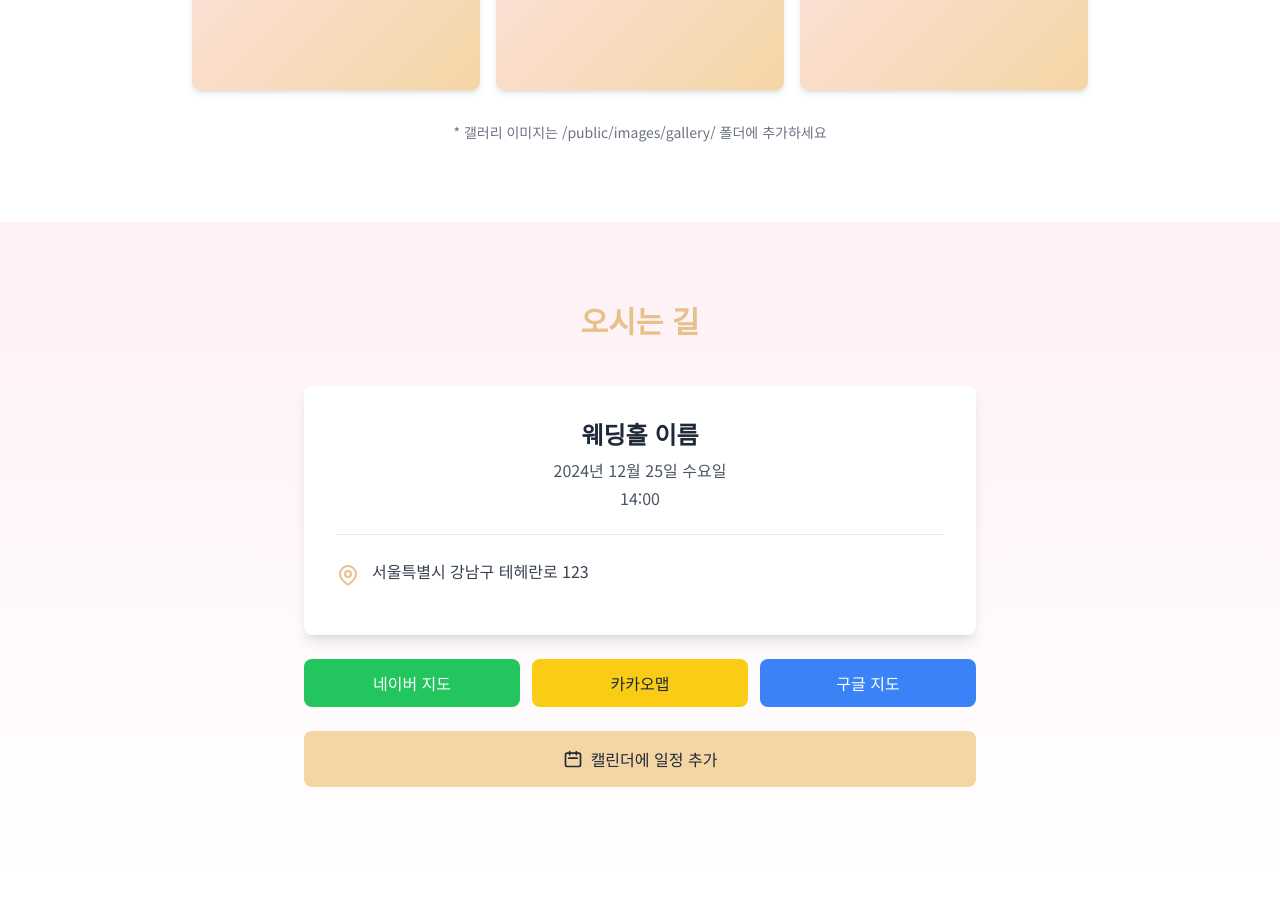
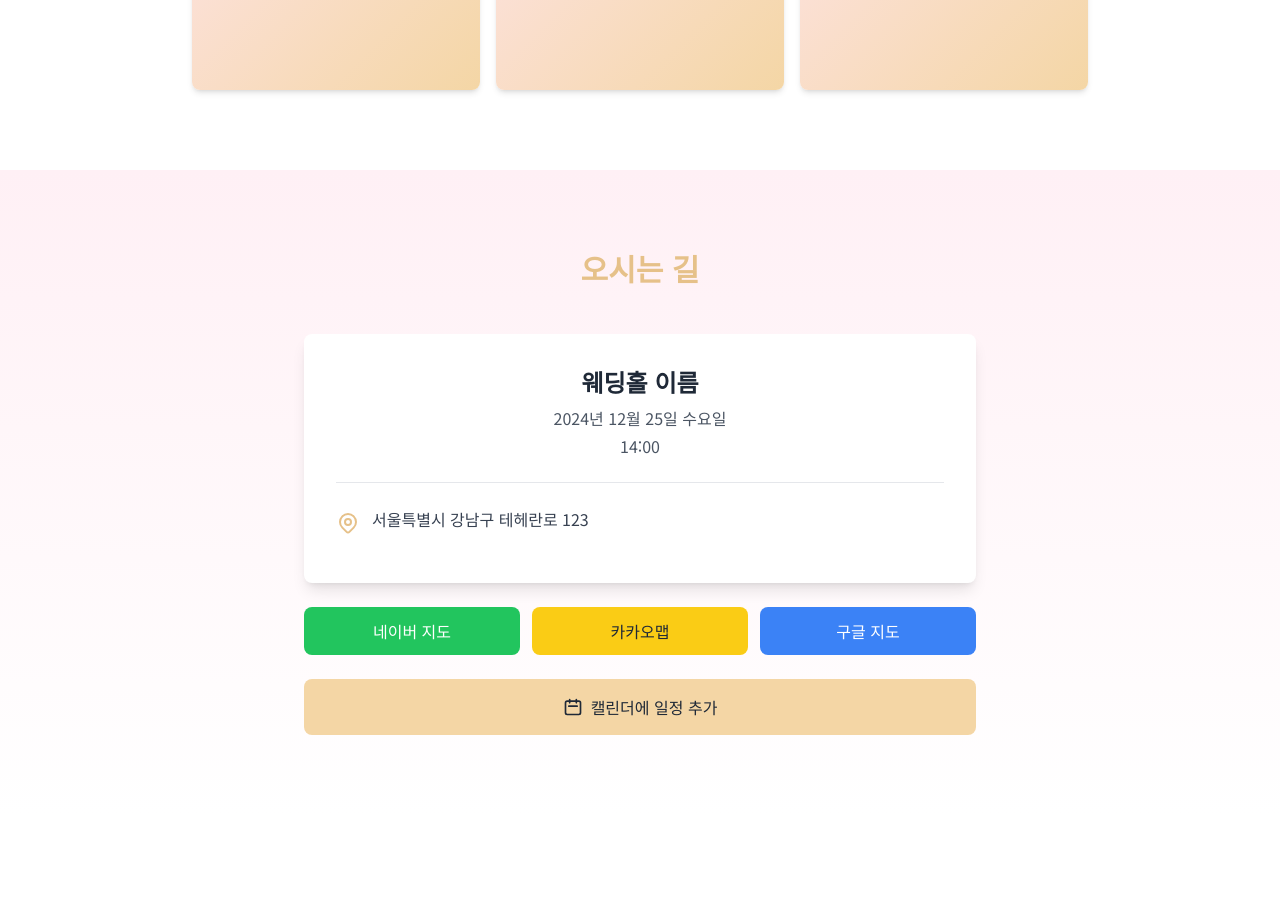
Before and after one commit to ParkGyeongTae/mobile-wedding-invitation, a Next.js app: page / in a window 1280 px wide. Shown: the part 2280-3178 px from the top of the page. Built offline with nearby package versions, Linux system fonts and the light colour scheme; no server answers; the database is empty.

Commit message:
remove: 필요없는 문구 제거

```diff
--- a/components/Gallery.tsx
+++ b/components/Gallery.tsx
@@ -41,10 +41,6 @@ export default function Gallery() {
               </motion.div>
             ))}
           </div>
-
-          <p className="text-center text-sm text-gray-500 mt-8">
-            * 갤러리 이미지는 /public/images/gallery/ 폴더에 추가하세요
-          </p>
         </motion.div>
       </div>
 
```
